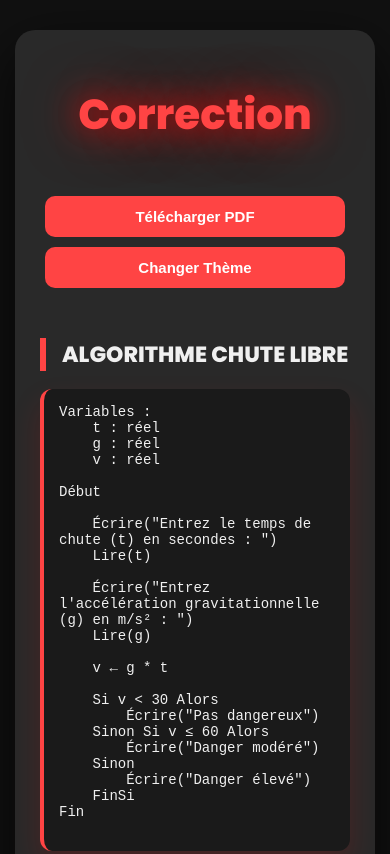
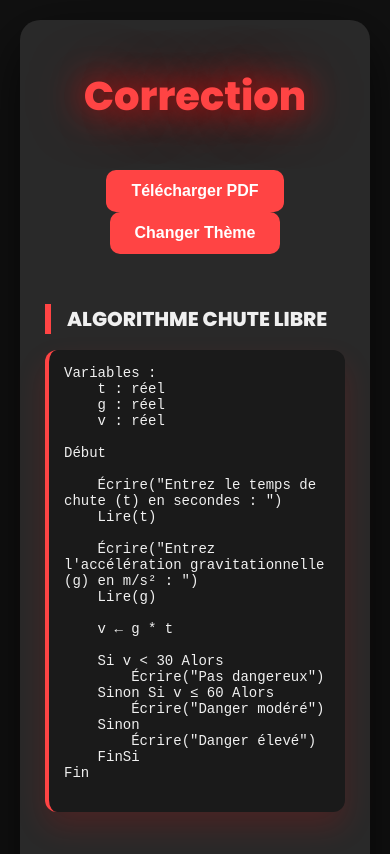
Before and after one commit to tryna1056/correction-2s2, a plain HTML site: page index.html in a window 390 px wide. Shown: the top 854 px of the page. Drawn offline with Linux system fonts and the light colour scheme.

Commit message:
Update index.html

```diff
--- a/index.html
+++ b/index.html
@@ -89,7 +89,6 @@
     .actions {
       text-align: center;
       margin-top: 30px;
-      flex-wrap: wrap;
     }
 
     button {
@@ -100,7 +99,7 @@
       color: white;
       border: none;
       border-radius: 10px;
-      margin: 10px 5px;
+      margin: 0 10px;
       cursor: pointer;
       transition: 0.3s;
     }
@@ -141,32 +140,24 @@
       }
     }
 
-    /* Responsive Design for Phones */
     @media (max-width: 768px) {
       .container {
+        margin: 20px;
         padding: 25px;
-        margin: 30px 15px;
       }
 
       h1 {
-        font-size: 42px;
+        font-size: 40px;
+        line-height: 1.2;
       }
 
       h2 {
-        font-size: 22px;
+        font-size: 20px;
       }
 
       pre {
         font-size: 14px;
         padding: 15px;
-      }
-
-      button {
-        width: 100%;
-        max-width: 300px;
-        margin: 10px auto;
-        display: block;
-        font-size: 15px;
       }
     }
   </style>
@@ -197,7 +188,7 @@ Début
 
     v ← g * t
 
-    Si v &lt; 30 Alors
+    Si v < 30 Alors
         Écrire("Pas dangereux")
     Sinon Si v ≤ 60 Alors
         Écrire("Danger modéré")
@@ -246,7 +237,7 @@ début
         ecrie("Code invalide: doit avoir 9 caractères")
     fin_si
 
-    sinon si code[0] &lt; '0' or code[0] &gt; '9' alors
+    sinon si code[0] < '0' or code[0] > '9' alors
         ecrie("Code invalide: le premier caractère doit être un chiffre")
     fin_si
 
@@ -257,7 +248,7 @@ début
     sinon
         erreur = 0
         pour i de 2 à 8 faire
-            si code[i] &lt; 'A' or code[i] &gt; 'Z' alors
+            si code[i] < 'A' or code[i] > 'Z' alors
                 erreur = 1
             fin_si
         fin_pour
```
